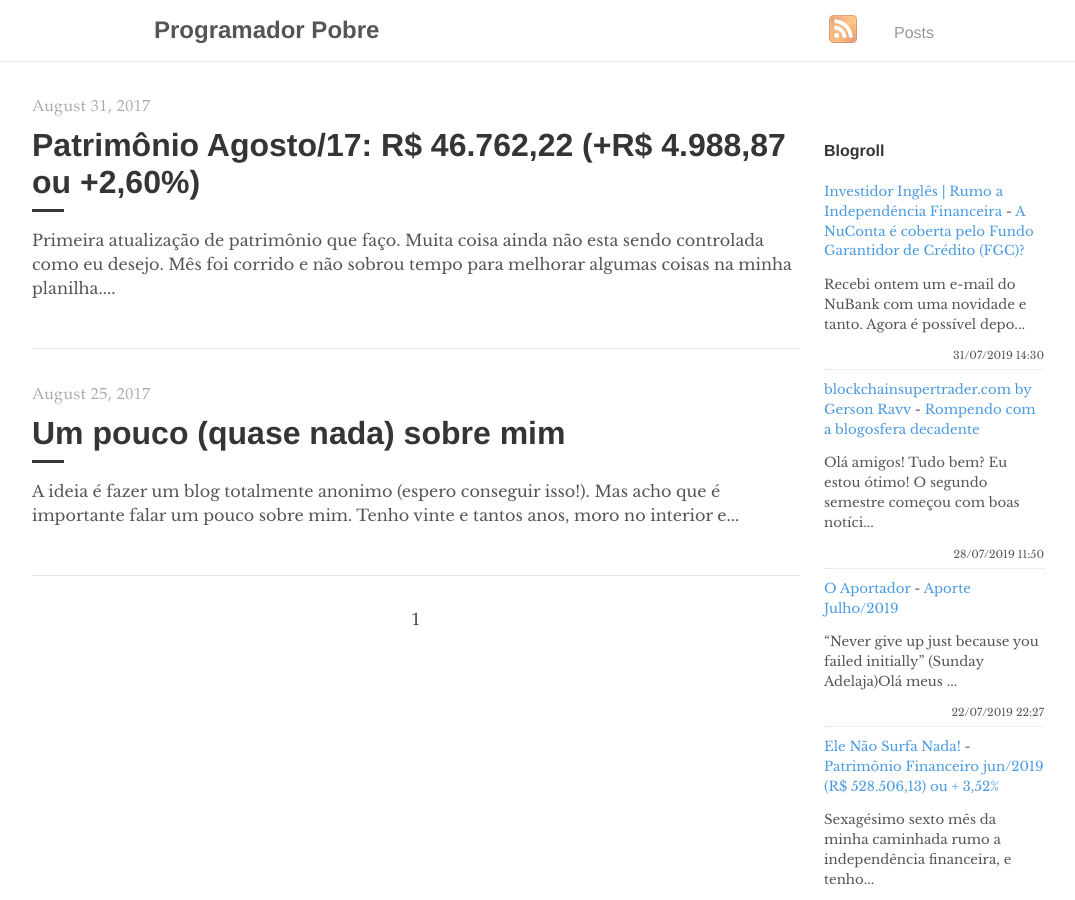
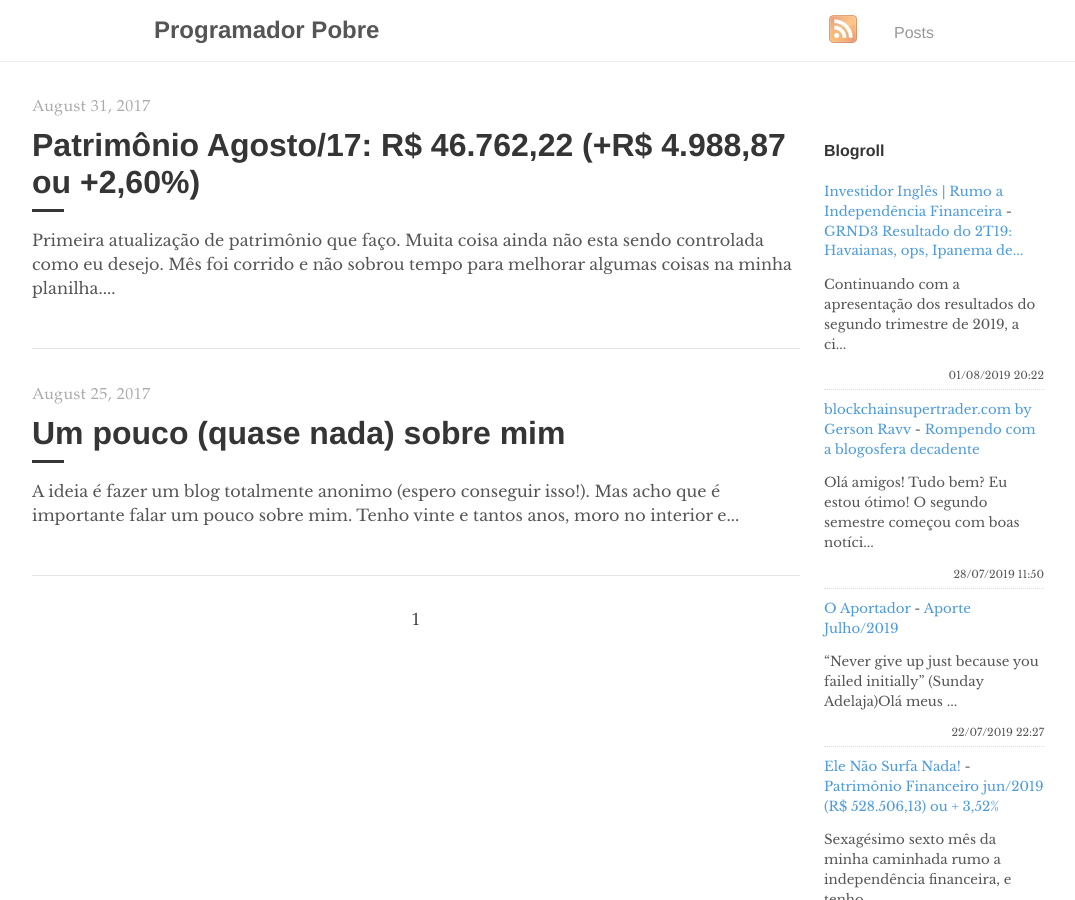
Before and after one commit to programadorpobre/programadorpobre.github.io, a Jekyll site: the page built from index.html, in a window 1280 px wide and 900 px high. Shown: the whole window, without its empty margins (96-1171 px from the left). Built offline with Jekyll 4.4.1, drawn with Linux system fonts in a browser that asks for light colours; the list of posts is cut into pages by our own code; comment, search, counter and statistics services are not loaded.

Commit message:
[ci skip] travis #726

```diff
--- a/_includes/feed-entries.html
+++ b/_includes/feed-entries.html
@@ -1,7 +1,7 @@
 <div class="feed-entry">
-    <a class="feed-entry-site-name" href="https://www.investidoringles.com/">Investidor Inglês | Rumo a Independência Financeira</a> - <a class="feed-entry-title" href="https://www.investidoringles.com/2019/07/nuconta-coberta-fundo-garantidor-credito-fgc.html">A NuConta é coberta pelo Fundo Garantidor de Crédito (FGC)?</a>
-    <p class="feed-entry-summary">Recebi ontem um e-mail do NuBank com uma novidade e tanto. Agora é possível depo...</p>
-    <time datetime="2019-07-31T14:30:00.003-03:00">31/07/2019 14:30</time>
+    <a class="feed-entry-site-name" href="https://www.investidoringles.com/">Investidor Inglês | Rumo a Independência Financeira</a> - <a class="feed-entry-title" href="https://www.investidoringles.com/2019/08/grnd3-resultado-do-2t19-grendene-caindo.html">GRND3 Resultado do 2T19: Havaianas, ops, Ipanema de...</a>
+    <p class="feed-entry-summary">Continuando com a apresentação dos resultados do segundo trimestre de 2019, a ci...</p>
+    <time datetime="2019-08-01T20:22:00.003-03:00">01/08/2019 20:22</time>
 </div>
 <div class="feed-entry">
     <a class="feed-entry-site-name" href="http://www.blockchainsupertrader.com/">blockchainsupertrader.com by Gerson Ravv</a> - <a class="feed-entry-title" href="http://www.blockchainsupertrader.com/2019/07/rompendo-com-blogosfera-decadente.html">Rompendo com a blogosfera decadente</a>
```
